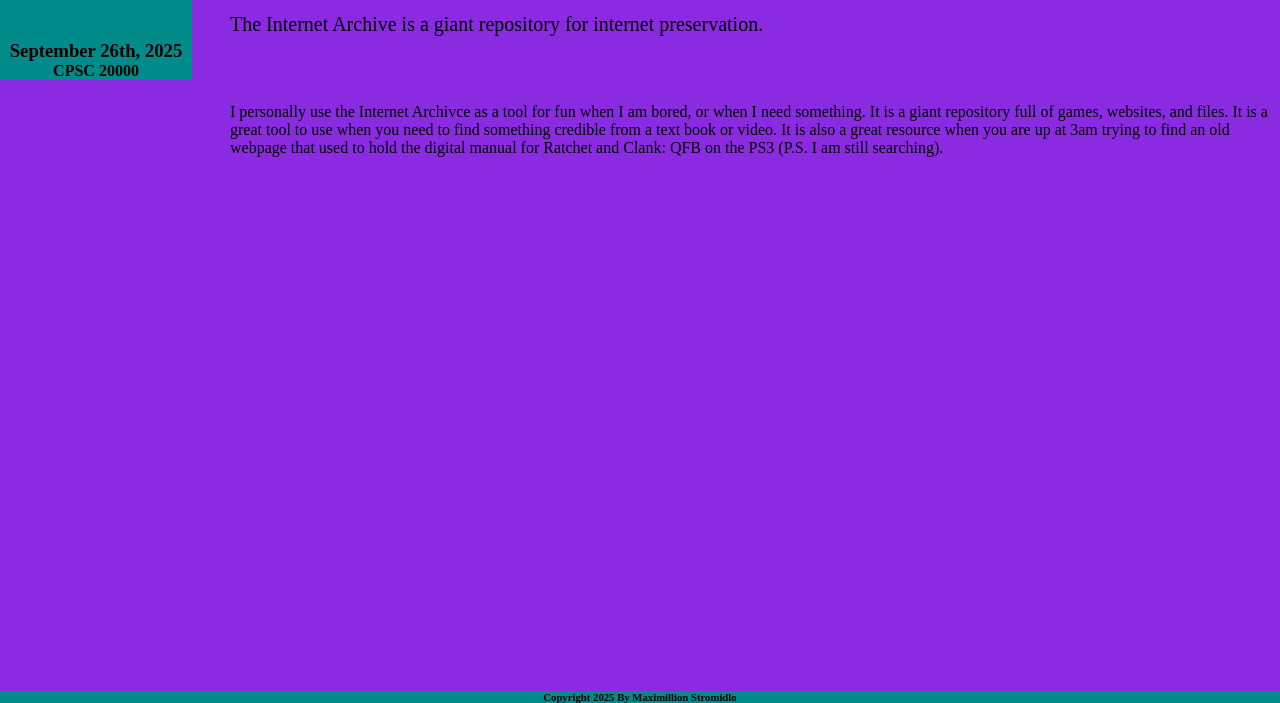
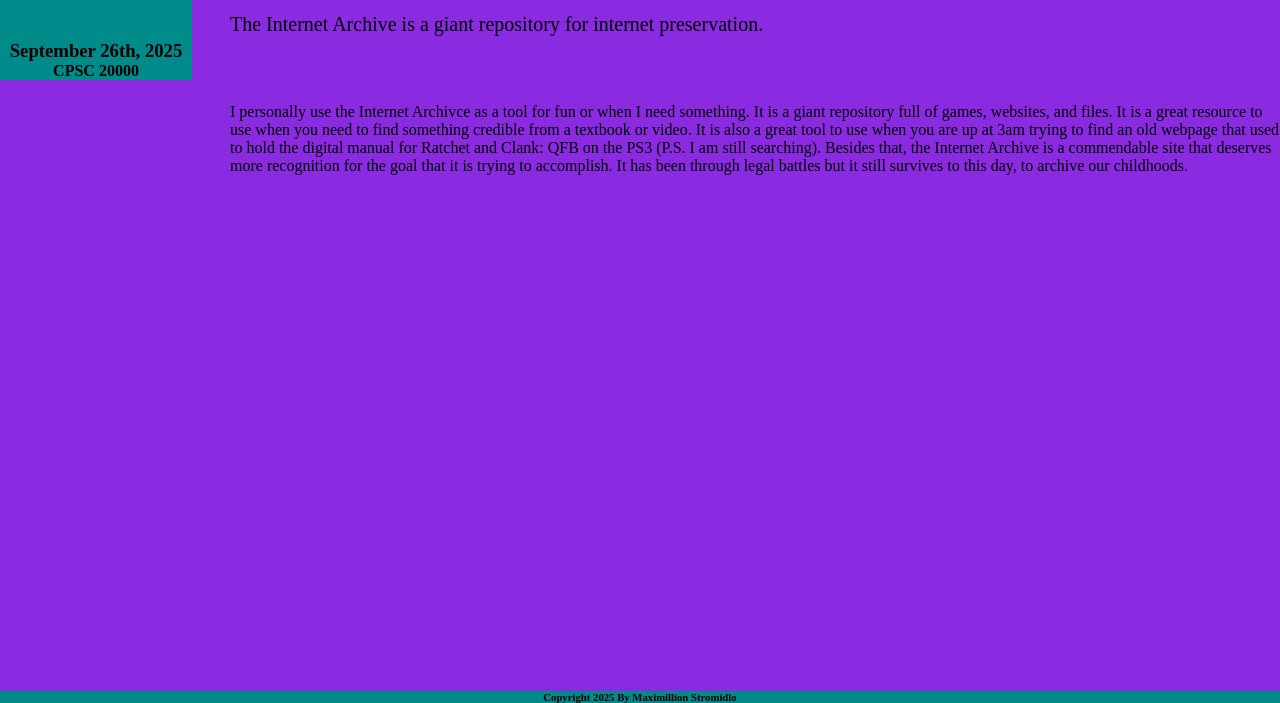
Before and after one commit to MaxStromi/Placeholder, a plain HTML site: page index.html in a window 1280 px wide. Shown: the part 97-800 px from the top of the page. Drawn offline with Linux system fonts and the light colour scheme.

Commit message:
Update index.html

```diff
--- a/index.html
+++ b/index.html
@@ -12,9 +12,12 @@
     <p1>
         The Internet Archive is a giant repository for internet preservation.
     </p1>
-    <p2>I personally use the Internet Archivce as a tool for fun when I am bored, or when I need something. It is a giant repository full of games, websites, and files.
-    It is a great tool to use when you need to find something credible from a text book or video. It is also a great resource when you are up at 3am
-    trying to find an old webpage that used to hold the digital manual for Ratchet and Clank: QFB on the PS3 (P.S. I am still searching).</p2>
+    <p2>I personally use the Internet Archivce as a tool for fun or when I need something. It is a giant repository full of games, websites, and files.
+    It is a great resource to use when you need to find something credible from a textbook or video. It is also a great tool to use when you are up at 3am
+    trying to find an old webpage that used to hold the digital manual for Ratchet and Clank: QFB on the PS3 (P.S. I am still searching).
+    Besides that, the Internet Archive is a commendable site that deserves more recognition for the goal that it is trying to accomplish. It has been through legal battles
+    but it still survives to this day, to archive our childhoods.</p2>
+    <h6>Copyright 2025 By Maximillion Stromidlo</h5></p2>
     <h6>Copyright 2025 By Maximillion Stromidlo</h5>
 </body>
 </html>
```
